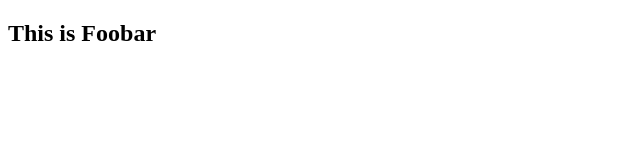
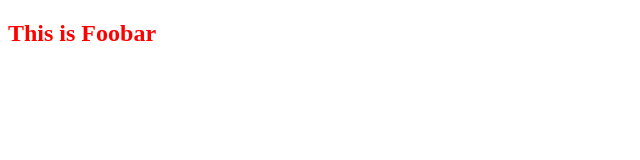
Before and after one commit to anupoleo/foobar, a plain HTML site: page index.html in a window 1280 px wide. Shown: the whole page, without its empty margins (0-640 px from the left). Drawn offline with Linux system fonts and the light colour scheme.

Commit message:
make h2 red

```diff
--- a/index.html
+++ b/index.html
@@ -1,6 +1,8 @@
 <!DOCTYPE html>
 <html lang="en">
   <head>
+    <meta charset="utf-8">
+    <link rel="stylesheet" href="styles.css">
     <title>I'm Committed</title>
   </head>
 
--- a/styles.css
+++ b/styles.css
@@ -0,0 +1,3 @@
+h2 {
+  color: red;
+}
```
